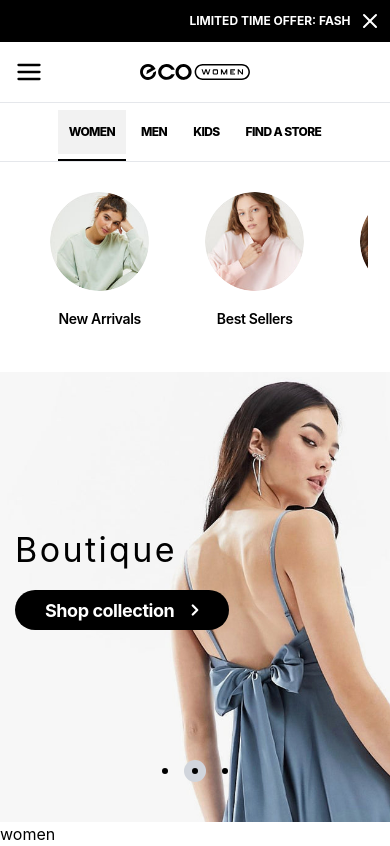
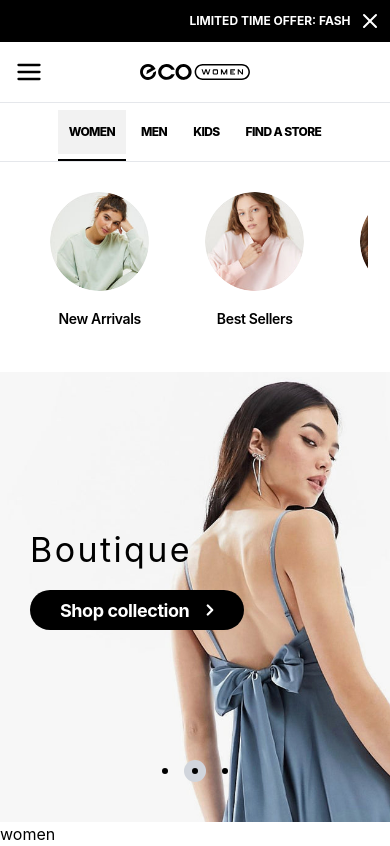
Before and after one commit to ruanpin/eCommerce, a React (Vite) app: page / in a window 390 px wide. Built offline with nearby package versions, Linux system fonts and the light colour scheme.

Commit message:
Banner component's translate-Y transition.

```diff
--- a/src/pages/Women/components/Banner/index.tsx
+++ b/src/pages/Women/components/Banner/index.tsx
@@ -67,10 +67,22 @@ export default function Banner() {
                             return (
                                 <CarouselItem className={`bg-[#F7F7F7] h-[450px] w-full flex justify-center items-center`} key={index}>
                                     <div className={`flex items-center flex-row-reverse relative w-full`}>
-                                        <div className={`flex flex-col absolute left-0 pl-[15px] md:pl-[50px] z-20`}>
-                                            <div className={`tracking-[.07em] font-normal mb-[15px] md:mb-[10px] ${styles.title}`}>{item.title}</div>
-                                            <div className={`text-[20px] tracking-[.04em] mb-[48px] font-medium ${styles.intro}`}>{item.intro}</div>
-                                            <div className={`mb-[40px]`}>
+                                        <div className={`flex flex-col absolute left-0 pl-[30px] md:pl-[50px] z-20`}>
+                                            <div className={`
+                                                    tracking-[.07em] font-normal mb-[15px] md:mb-[10px] ${styles.title}
+                                                    transition-all duration-1000 delay-300 transform
+                                                    ${(index + 1) === current ? 'translate-y-0 opacity-100' : 'translate-y-50 opacity-0'}
+                                                `}
+                                            >{item.title}</div>
+                                            <div className={`
+                                                    text-[20px] tracking-[.04em] mb-[48px] font-medium ${styles.intro}
+                                                    transition-all duration-1000 delay-350 transform
+                                                    ${(index + 1) === current ? 'translate-y-0 opacity-100' : 'translate-y-50 opacity-0'}
+                                                `}>{item.intro}</div>
+                                            <div className={`
+                                                    mb-[40px] transition-all duration-1000 delay-500 transform
+                                                    ${(index + 1) === current ? 'translate-y-0 opacity-100' : 'translate-y-50 opacity-0'}
+                                                `}>
                                                 <Button text={item.buttonName}></Button>
                                             </div>
                                         </div>
```
